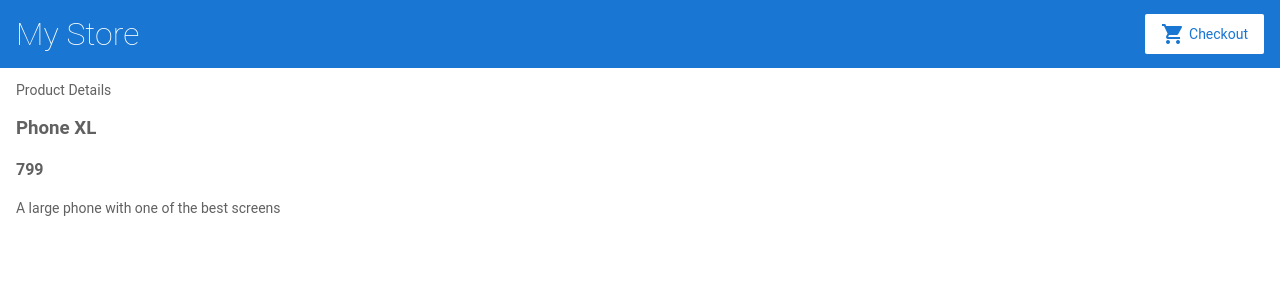
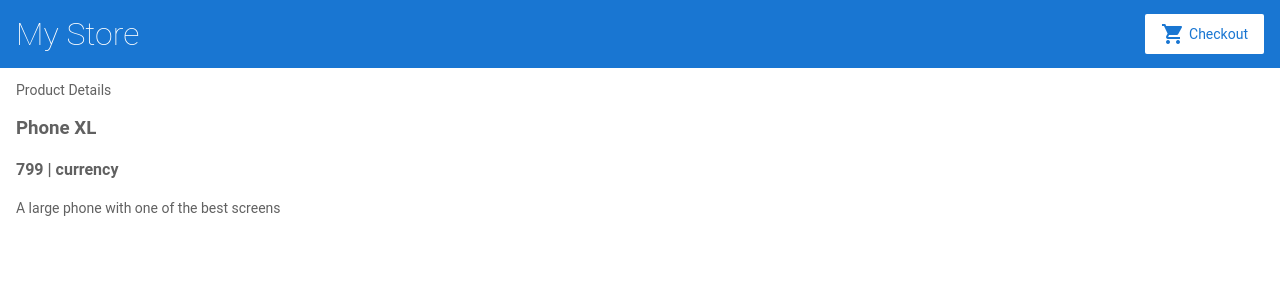
Before and after one commit to digvijay-sin/angular-dummy-project, an Angular app: page /products/1 in a window 1280 px wide. Shown: the top 300 px of the page. Built offline with nearby package versions, Linux system fonts and the light colour scheme.

Commit message:
1 file modified

```diff
--- a/src/app/product-details/product-details.component.html
+++ b/src/app/product-details/product-details.component.html
@@ -2,6 +2,6 @@
 
 <div *ngIf = "product">
   <h3>{{product.name}}</h3>
-  <h4>{{product.price}}</h4>
+  <h4>{{product.price}} | currency</h4>
   <p>{{product.description}}</p>
 </div>
```
